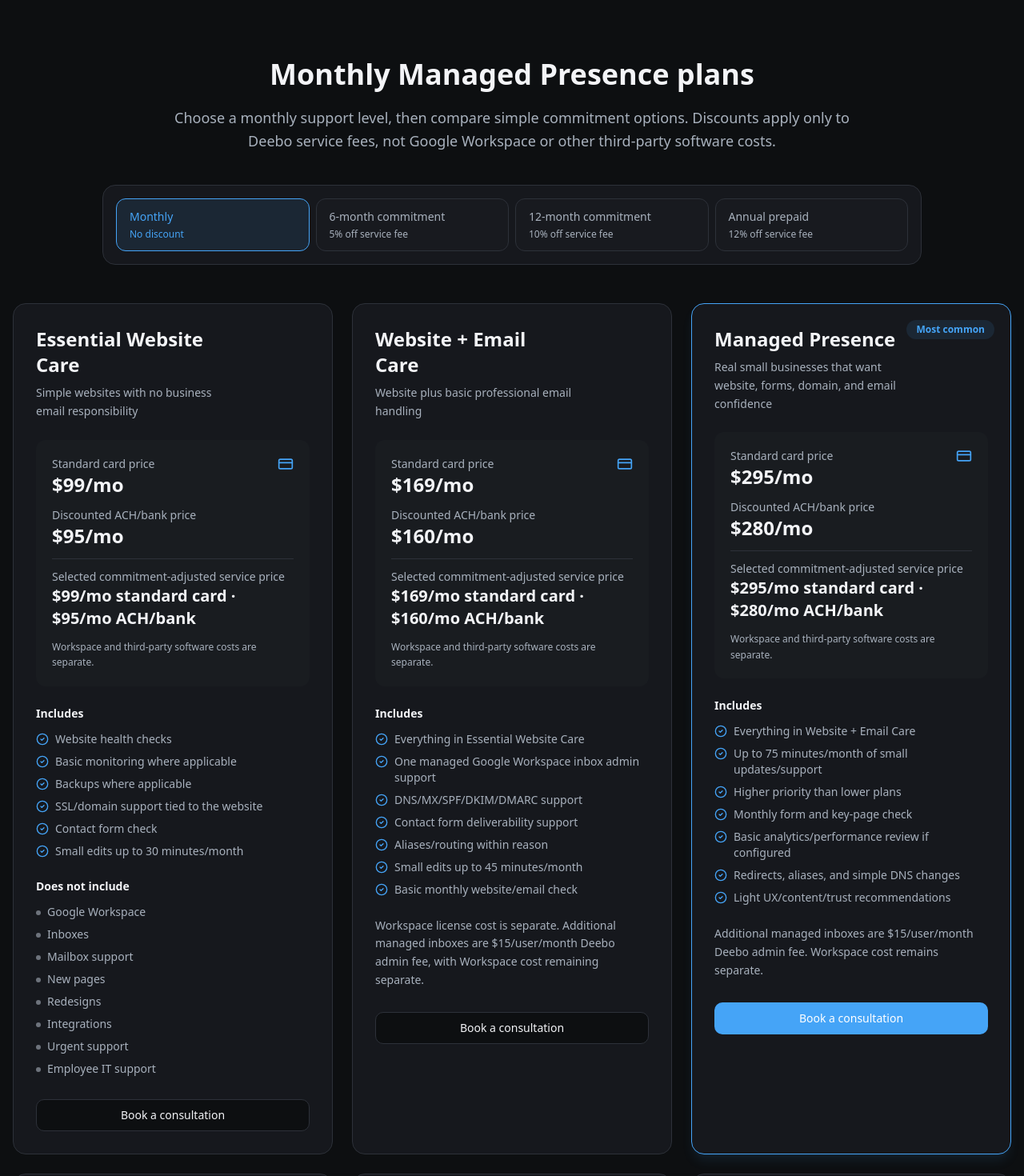
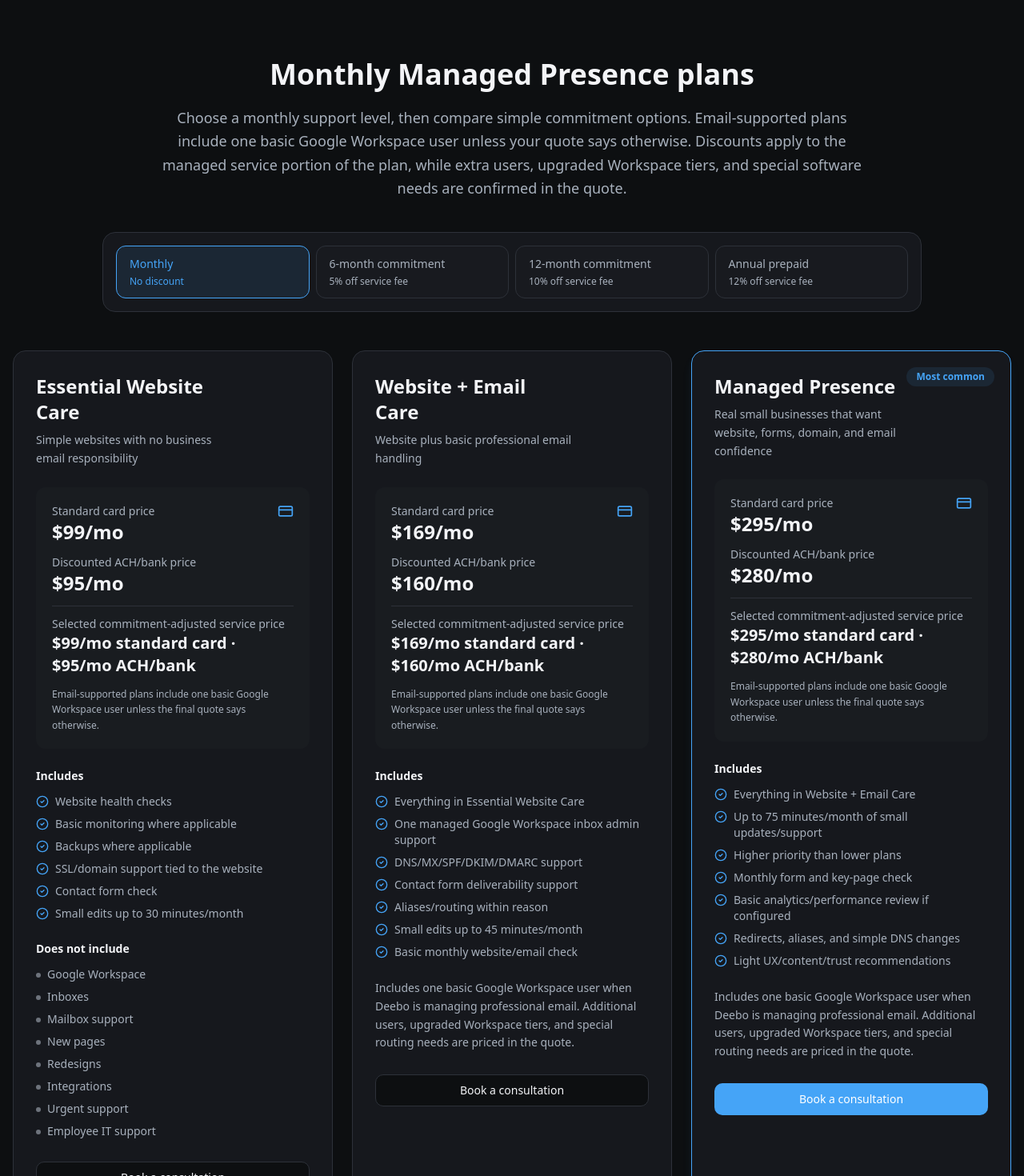
Before and after one commit to deeboai/deeboai-website, a Next.js app: page /managed-presence in a window 1280 px wide. Shown: the part 2020-3490 px from the top of the page at 80% size. Built offline with nearby package versions, Linux system fonts and the light colour scheme.

Commit message:
Clarify Google Workspace included pricing

```diff
--- a/src/pages/ManagedPresence.tsx
+++ b/src/pages/ManagedPresence.tsx
@@ -135,7 +135,7 @@
       "Basic monthly website/email check",
     ],
     note:
-      "Workspace license cost is separate. Additional managed inboxes are $15/user/month Deebo admin fee, with Workspace cost remaining separate.",
+      "Includes one basic Google Workspace user when Deebo is managing professional email. Additional users, upgraded Workspace tiers, and special routing needs are priced in the quote.",
   },
   {
     name: "Managed Presence",
@@ -153,7 +153,7 @@
       "Light UX/content/trust recommendations",
     ],
     note:
-      "Additional managed inboxes are $15/user/month Deebo admin fee. Workspace cost remains separate.",
+      "Includes one basic Google Workspace user when Deebo is managing professional email. Additional users, upgraded Workspace tiers, and special routing needs are priced in the quote.",
   },
   {
     name: "Growth Support",
@@ -169,7 +169,7 @@
       "Light strategy guidance",
       "Basic landing page/content improvements",
     ],
-    note: "Additional inboxes quoted separately or custom bundled if 5+ inboxes.",
+    note: "Includes one basic Google Workspace user when Deebo is managing professional email. Additional users and upgraded Workspace tiers are quoted separately.",
   },
   {
     name: "Partner Desk",
@@ -359,8 +359,10 @@
           <Reveal className="mx-auto max-w-4xl text-center">
             <h2 className="mb-5 text-3xl font-bold md:text-4xl">Monthly Managed Presence plans</h2>
             <p className="text-lg leading-relaxed text-muted-foreground">
-              Choose a monthly support level, then compare simple commitment options. Discounts apply only to Deebo
-              service fees, not Google Workspace or other third-party software costs.
+              Choose a monthly support level, then compare simple commitment options. Email-supported plans include one
+              basic Google Workspace user unless your quote says otherwise. Discounts apply to the managed service
+              portion of the plan, while extra users, upgraded Workspace tiers, and special software needs are confirmed
+              in the quote.
             </p>
           </Reveal>
 
@@ -453,7 +455,7 @@
                       </>
                     )}
                     <p className="text-xs leading-relaxed text-muted-foreground">
-                      Workspace and third-party software costs are separate.
+                      Email-supported plans include one basic Google Workspace user unless the final quote says otherwise.
                     </p>
                   </div>
 
@@ -501,20 +503,20 @@
         <div className="container mx-auto px-4">
           <div className="mx-auto grid max-w-6xl grid-cols-1 gap-8 lg:grid-cols-[1fr_1.2fr]">
             <Reveal variant="left" className="space-y-5">
-              <h2 className="text-3xl font-bold md:text-4xl">Google Workspace stays separate</h2>
+              <h2 className="text-3xl font-bold md:text-4xl">Google Workspace ownership stays clear</h2>
               <p className="text-lg leading-relaxed text-muted-foreground">
-                Google Workspace is calculated separately because it is a third-party software cost. Deebo service
-                discounts apply only to Deebo managed support, not Workspace seat costs.
+                Clients keep ownership of their domain and Google Workspace account. For plans that include email
+                support, Deebo can cover and manage one basic Google Workspace user as part of the quoted monthly plan.
               </p>
             </Reveal>
             <Reveal variant="right" className="rounded-2xl border border-border bg-card p-8">
               <ul className="space-y-4 text-muted-foreground">
                 {[
-                  "The client usually owns the Google Workspace account and payment method.",
-                  "Deebo may be added as an admin for setup and support.",
-                  "Workspace licenses are separate from Deebo's service fee.",
-                  "Managed inbox admin support may add a Deebo admin fee where applicable.",
-                  "Mailbox migrations, employee device support, Outlook-specific troubleshooting, and cold email infrastructure are separately quoted.",
+                  "The client owns the domain and Google Workspace account so the business keeps long-term control.",
+                  "Deebo may be added as an admin for setup, billing coordination, DNS records, routing, and support.",
+                  "Eligible email-support plans include one basic Google Workspace user unless the final quote says otherwise.",
+                  "Additional users are added at the quoted per-user price.",
+                  "Higher-tier Google Workspace subscriptions, migrations, employee device support, Outlook-specific troubleshooting, and cold email infrastructure are separately quoted.",
                 ].map((item) => (
                   <li key={item} className="flex items-start gap-3">
                     <MailCheck className="mt-0.5 h-5 w-5 flex-shrink-0 text-primary" />
```
